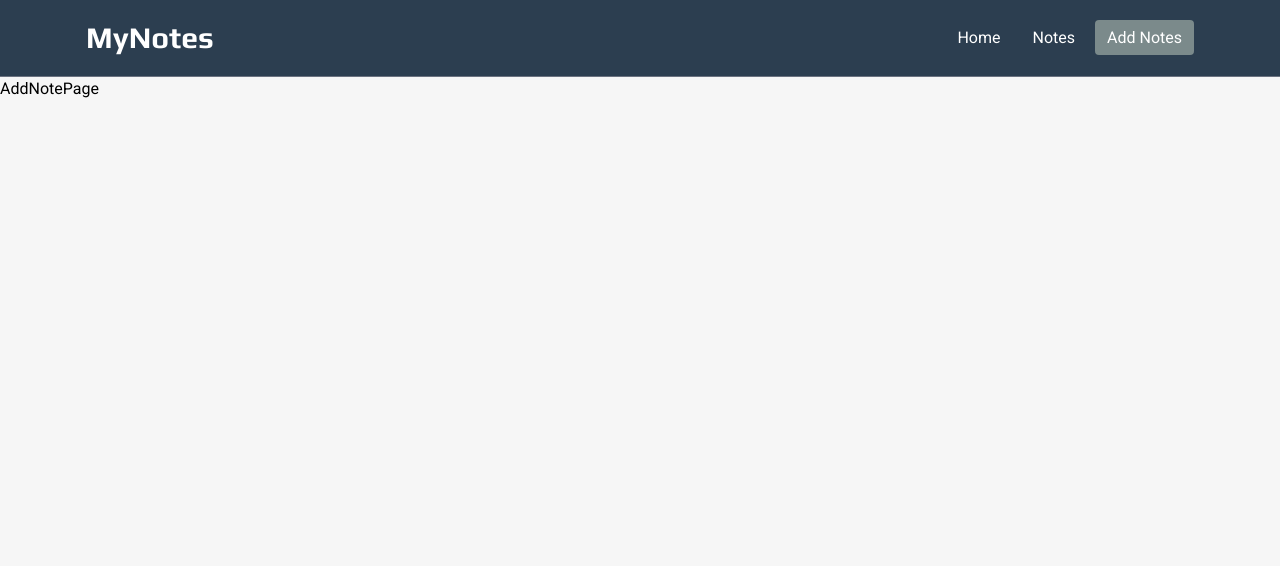
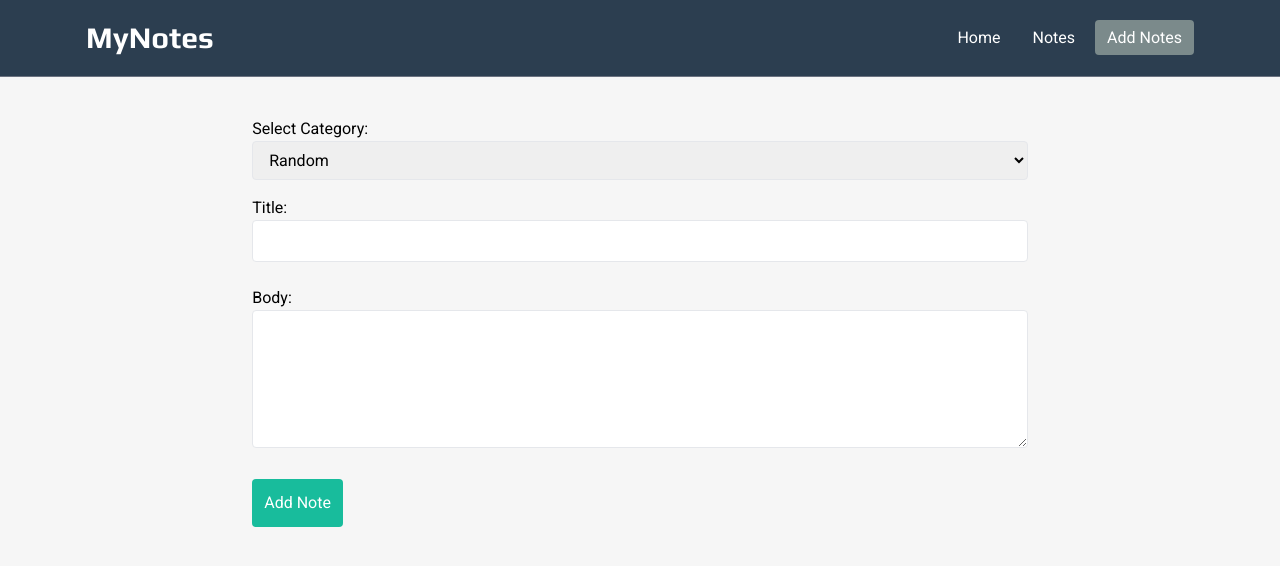
Before and after one commit to FKEspanol/NoteTakingApp, a React (Vite) app: page /add-note in a window 1280 px wide. Shown: the top 566 px of the page. Built offline with nearby package versions, Linux system fonts and the light colour scheme.

Commit message:
added add note functionality

```diff
--- a/src/App.jsx
+++ b/src/App.jsx
@@ -16,6 +16,23 @@ import EditNotePage from "./pages/EditNotePage";
 import NotFoundPage from "./pages/NotFoundPage";
 
 function App() {
+    const submitAddNoteForm = async (newNote) => {
+        try {
+            await fetch(`/api/notes`, {
+                method: "POST",
+                headers: {
+                    "Content-Type": "application/json",
+                },
+
+                body: JSON.stringify(newNote),
+            });
+        } catch (error) {
+            console.log("Something went wrong while sending request", error);
+        }
+
+        return;
+    };
+
     const router = createBrowserRouter(
         createRoutesFromElements(
             <Route path="/" element={<MainLayout />}>
@@ -34,7 +51,12 @@ function App() {
                     element={<NotePage />}
                     loader={noteLoader}
                 />
-                <Route path="/add-note" element={<AddNotePage />} />
+                <Route
+                    path="/add-note"
+                    element={
+                        <AddNotePage submitAddNoteForm={submitAddNoteForm} />
+                    }
+                />
                 <Route path="/edit-note" element={<EditNotePage />} />
                 <Route path="*" element={<NotFoundPage />} />
             </Route>
--- a/src/components/CategoryCard.jsx
+++ b/src/components/CategoryCard.jsx
@@ -7,7 +7,7 @@ const CategoryCard = ({ link, name, description }) => {
                 <h4 className="text-2xl mb-4 play-bold">{name}</h4>
                 <p className="mb-6">{description}</p>
                 <Link
-                    className="px-2 py-3 rounded bg-success text-white"
+                    className="px-3 py-3 rounded bg-success text-white"
                     to={`/category/${link}`}
                 >
                     View Notes
--- a/src/notes.json
+++ b/src/notes.json
@@ -35,6 +35,12 @@
       "category": "random",
       "title": "Debian tips",
       "noteBody": "The quick brown fox jump over the lazy dog near the side of the river bank"
+    },
+    {
+      "id": "4770",
+      "category": "random",
+      "title": "Basics of Bash Scripting",
+      "noteBody": "This is the basics of Bash scripting in Linux environment"
     }
   ]
 }
--- a/src/pages/AddNotePage.jsx
+++ b/src/pages/AddNotePage.jsx
@@ -1,5 +1,79 @@
-const AddNotePage = () => {
-    return <div>AddNotePage</div>;
+import { useState } from "react";
+import { useNavigate } from "react-router-dom";
+const AddNotePage = ({ submitAddNoteForm }) => {
+    const [category, setCategory] = useState("random");
+    const [title, setTitle] = useState("");
+    const [noteBody, setNoteBody] = useState("");
+
+    const navigate = useNavigate();
+
+    const onSubmitForm = () => {
+        const newNote = {
+            category,
+            title,
+            noteBody,
+        };
+
+        submitAddNoteForm(newNote);
+
+        navigate("/notes");
+    };
+
+    return (
+        <>
+            <section className="py-10">
+                <div className="cust-container">
+                    <form
+                        action=""
+                        className="w-full lg:w-[70%] mx-auto"
+                        onSubmit={onSubmitForm}
+                    >
+                        <label htmlFor="category">Select Category:</label>
+                        <select
+                            name="category"
+                            id="category"
+                            className="border rounded w-full py-2 px-3 mb-4"
+                            required
+                            value={category}
+                            onChange={(e) => setCategory(e.target.value)}
+                        >
+                            <option value="random">Random</option>
+                            <option value="coding">Coding</option>
+                        </select>
+                        <br />
+                        <div className="mb-4">
+                            <label htmlFor="title">Title:</label>
+                            <input
+                                type="text"
+                                name="title"
+                                id="title"
+                                value={title}
+                                className="border rounded w-full py-2 px-3 mb-2"
+                                onChange={(e) => setTitle(e.target.value)}
+                            />
+                        </div>
+                        <div className="mb-4">
+                            <label htmlFor="noteBody">Body:</label>
+                            <textarea
+                                name="noteBody"
+                                id="noteBody"
+                                value={noteBody}
+                                className="border rounded w-full py-2 px-3 mb-2"
+                                rows={5}
+                                onChange={(e) => setNoteBody(e.target.value)}
+                            ></textarea>
+                        </div>
+                        <button
+                            type="submit"
+                            className="px-3 py-3 rounded bg-success text-white"
+                        >
+                            Add Note
+                        </button>
+                    </form>
+                </div>
+            </section>
+        </>
+    );
 };
 
 export default AddNotePage;
```
Lines whose indentation alone changed are shown as unchanged.
